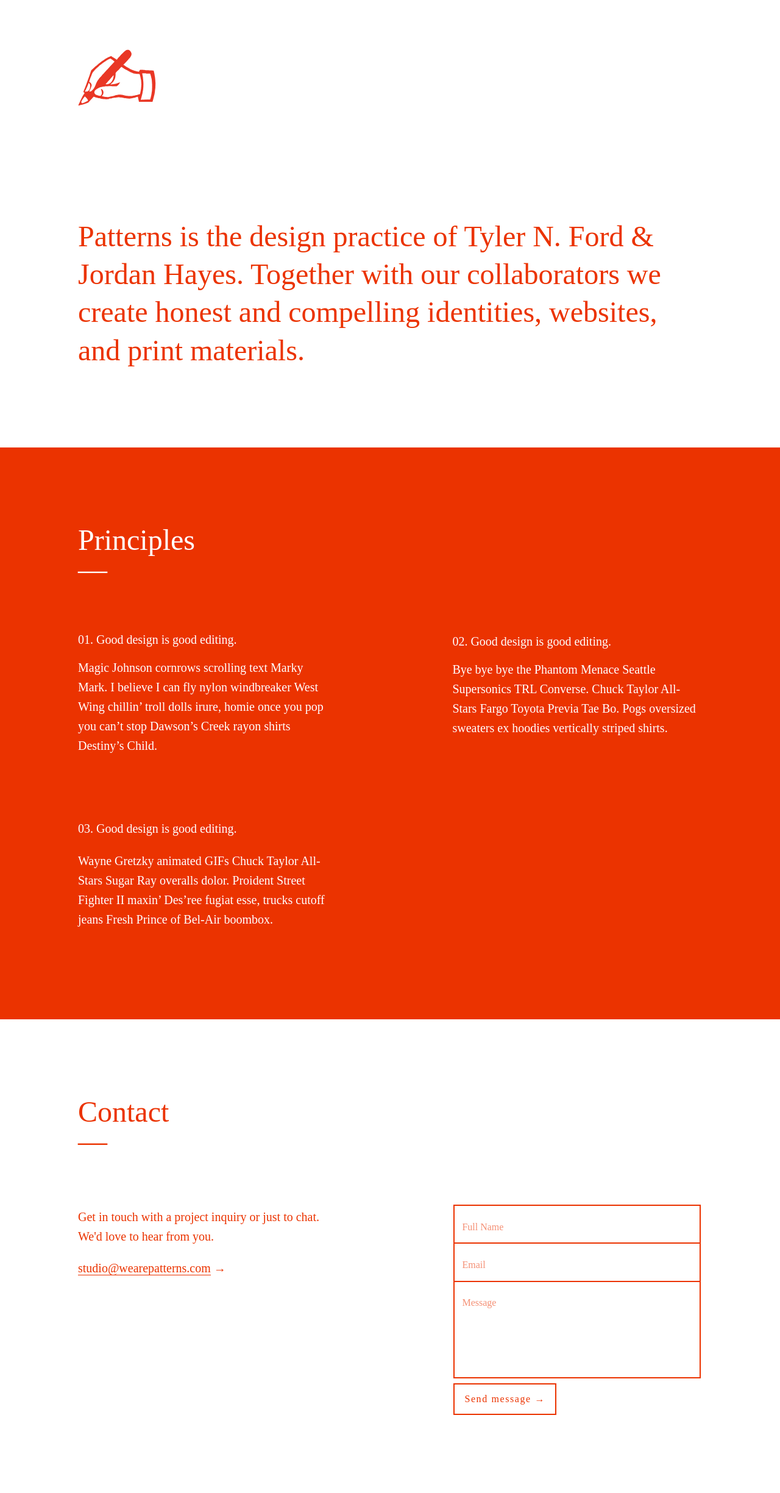
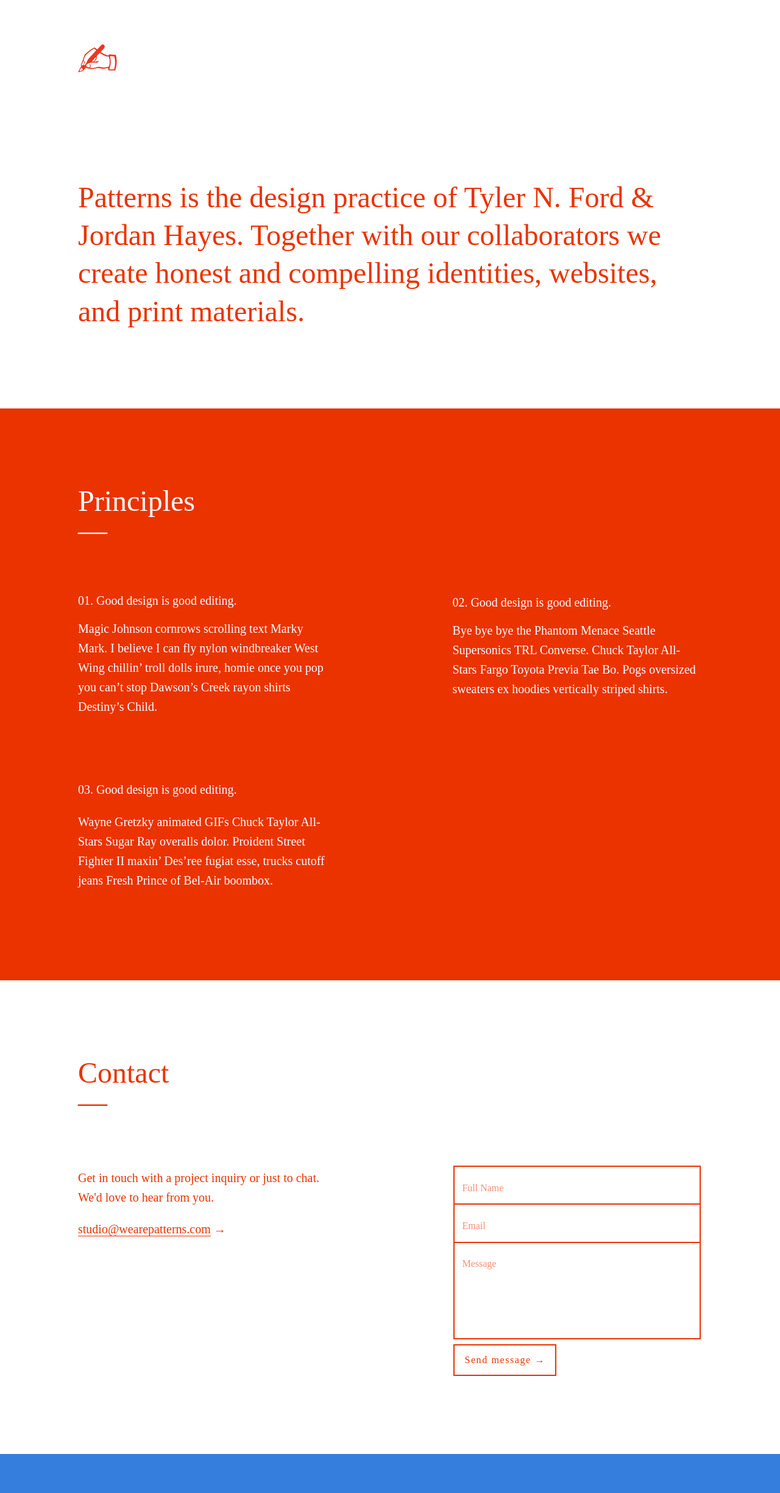
Before and after one commit to wearepatterns/wearepatterns.github.io, a Jekyll site: the page built from index.markdown, in a window 1280 px wide. Shown: the whole page at 61% size. Built offline with Jekyll 4.4.1, drawn with Linux system fonts in a browser that asks for light colours; after the commit the page ends 2385 px from its top, so only the background shows below that.

Commit message:
Update new.html

```diff
--- a/_layouts/new.html
+++ b/_layouts/new.html
@@ -39,7 +39,7 @@
 
 <body class="fw4 bg-blue" style="font-family:'p22-underground';">
     <header class="bg-white newred ph3 ph4-ns ph6-l">
-        <img class="pt3 pt5-l mt0 mb5 mb6-l w4" style="widdth:63px;" src="/hand.svg">
+        <img class="pt3 pt5-l mt0 mb5 mb6-l w3" style="widdth:63px;" src="/hand.svg">
         <!--<p class="pt3 pt5-l mt0 mb5 mb6-l f2 f-subheadline-l lh-solid fw3">&#9997;</p>-->
         <h1 class="pb5 pb6-l mb0 f3 f1-l lh-title measure-narrow normal">{{ page['description'] }}</h1>
     </header>
```
